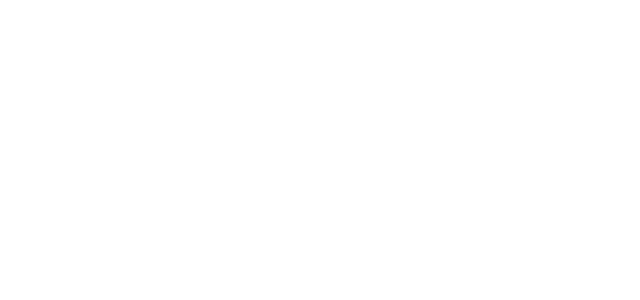
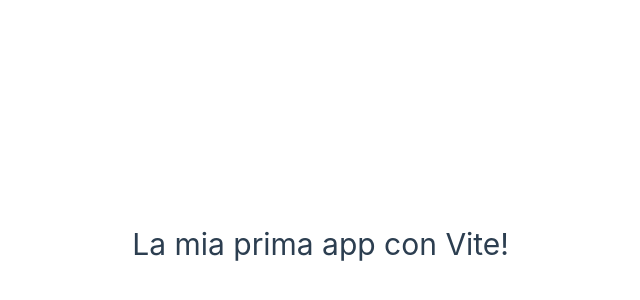
Before and after one commit to totarochristian/vite-hello-world, a Vue app: page / in a window 1280 px wide. Shown: the part 156-456 px from the top of the page, without its empty margins (131-771 px from the left). Built offline with nearby package versions, Linux system fonts and the light colour scheme.

Commit message:
Add AppTitle in the template

```diff
--- a/src/App.vue
+++ b/src/App.vue
@@ -3,7 +3,7 @@
 </script>
 
 <template>
-
+  <AppTitle></AppTitle>
 </template>
 
 <style scoped>
```
